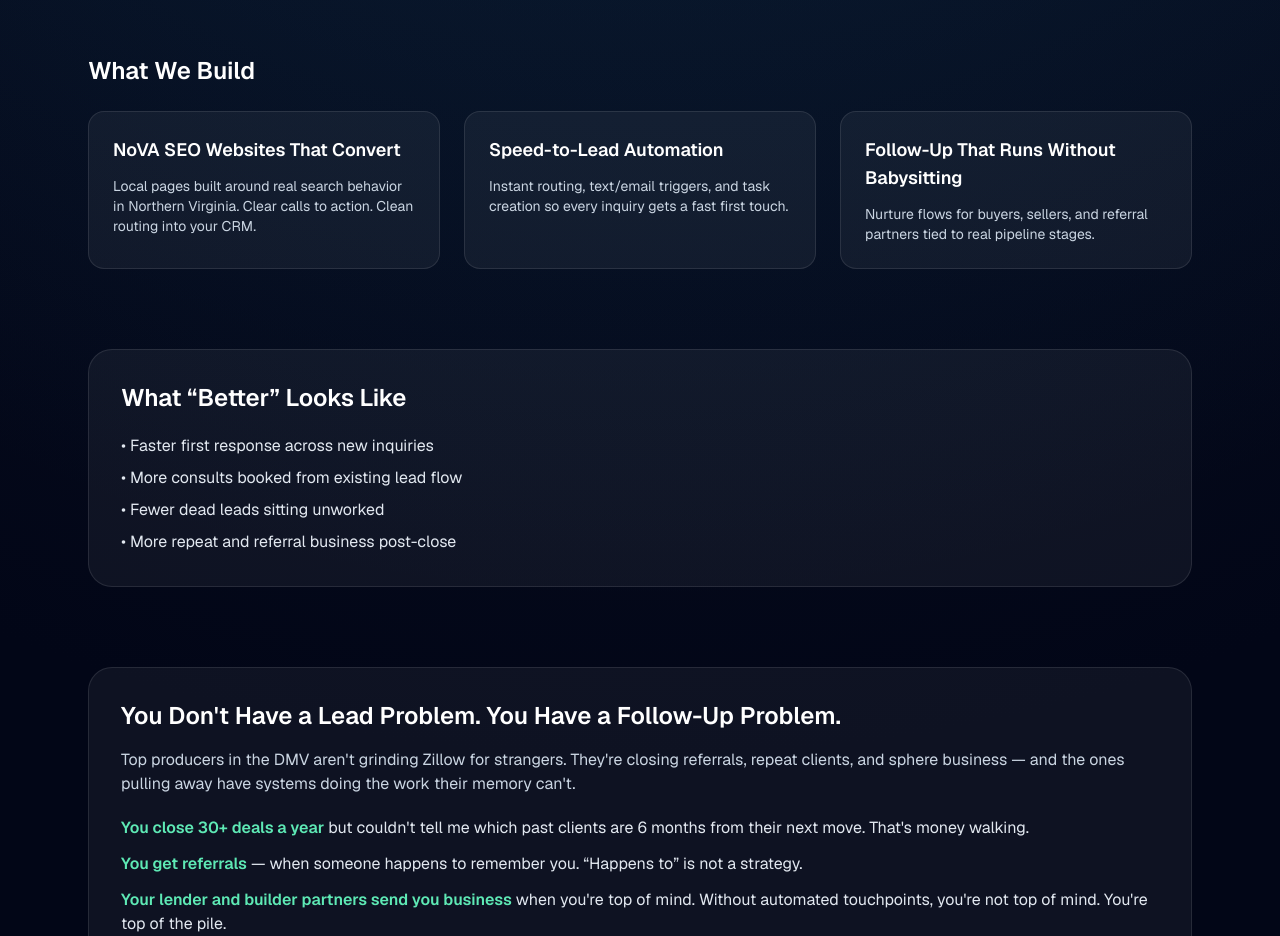
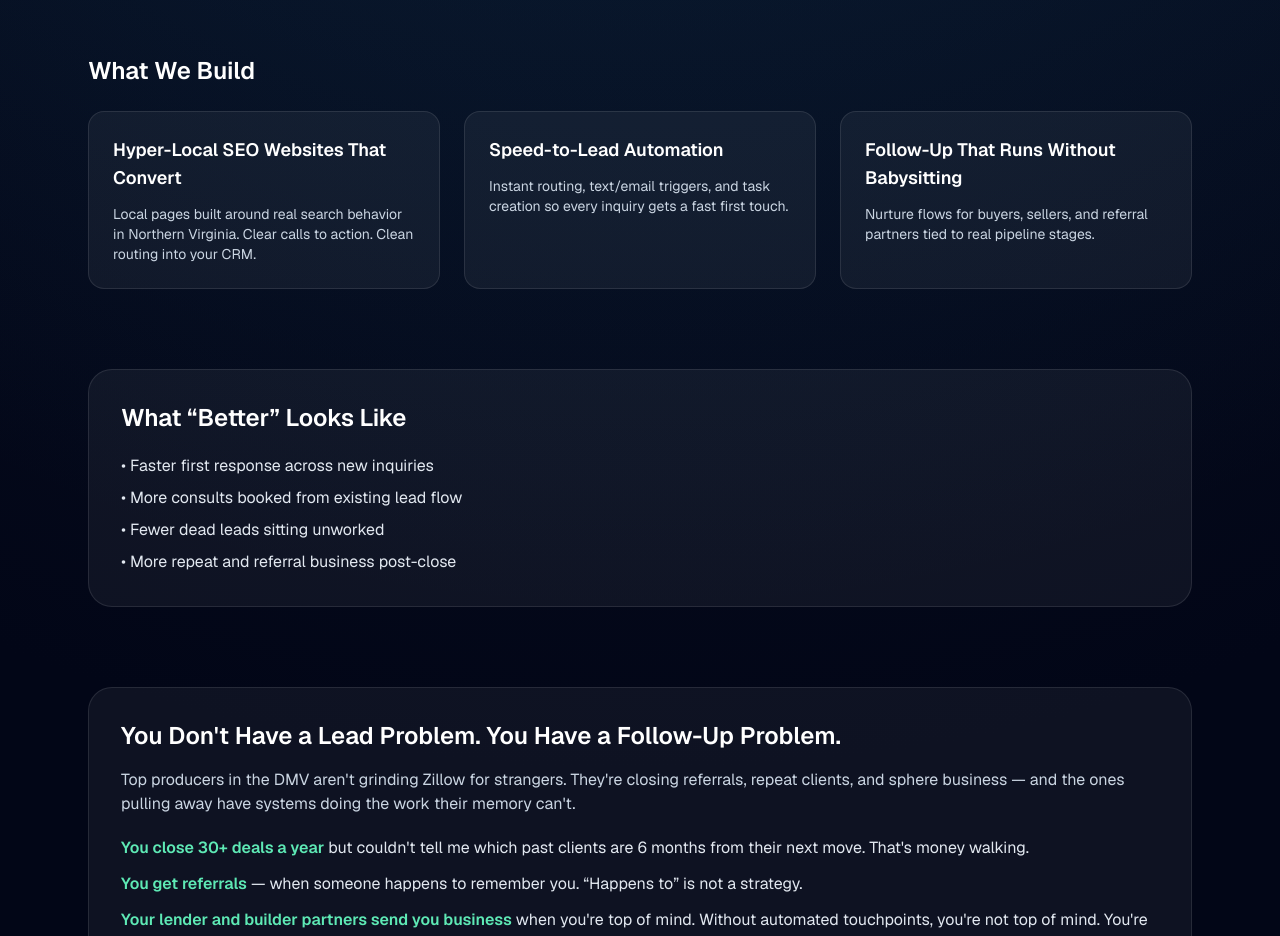
Before and after one commit to willrapuano/velocity-builders-website, a Next.js app: page / in a window 1280 px wide. Shown: the part 960-1896 px from the top of the page. Built offline with nearby package versions, Linux system fonts and the light colour scheme.

Commit message:
Update What We Build: NoVA SEO → Hyper-Local SEO

```diff
--- a/src/app/page.tsx
+++ b/src/app/page.tsx
@@ -45,7 +45,7 @@ export default function Home() {
         <h2 className="text-2xl font-semibold text-white">What We Build</h2>
         <div className="grid gap-6 md:grid-cols-3">
           <div className="rounded-2xl border border-white/10 bg-white/5 p-6">
-            <h3 className="text-lg font-semibold text-white">NoVA SEO Websites That Convert</h3>
+            <h3 className="text-lg font-semibold text-white">Hyper-Local SEO Websites That Convert</h3>
             <p className="mt-3 text-sm text-slate-300">Local pages built around real search behavior in Northern Virginia. Clear calls to action. Clean routing into your CRM.</p>
           </div>
           <div className="rounded-2xl border border-white/10 bg-white/5 p-6">
```
Also changed, not shown: 1 other file (tests, documents, lock files or other folders).
